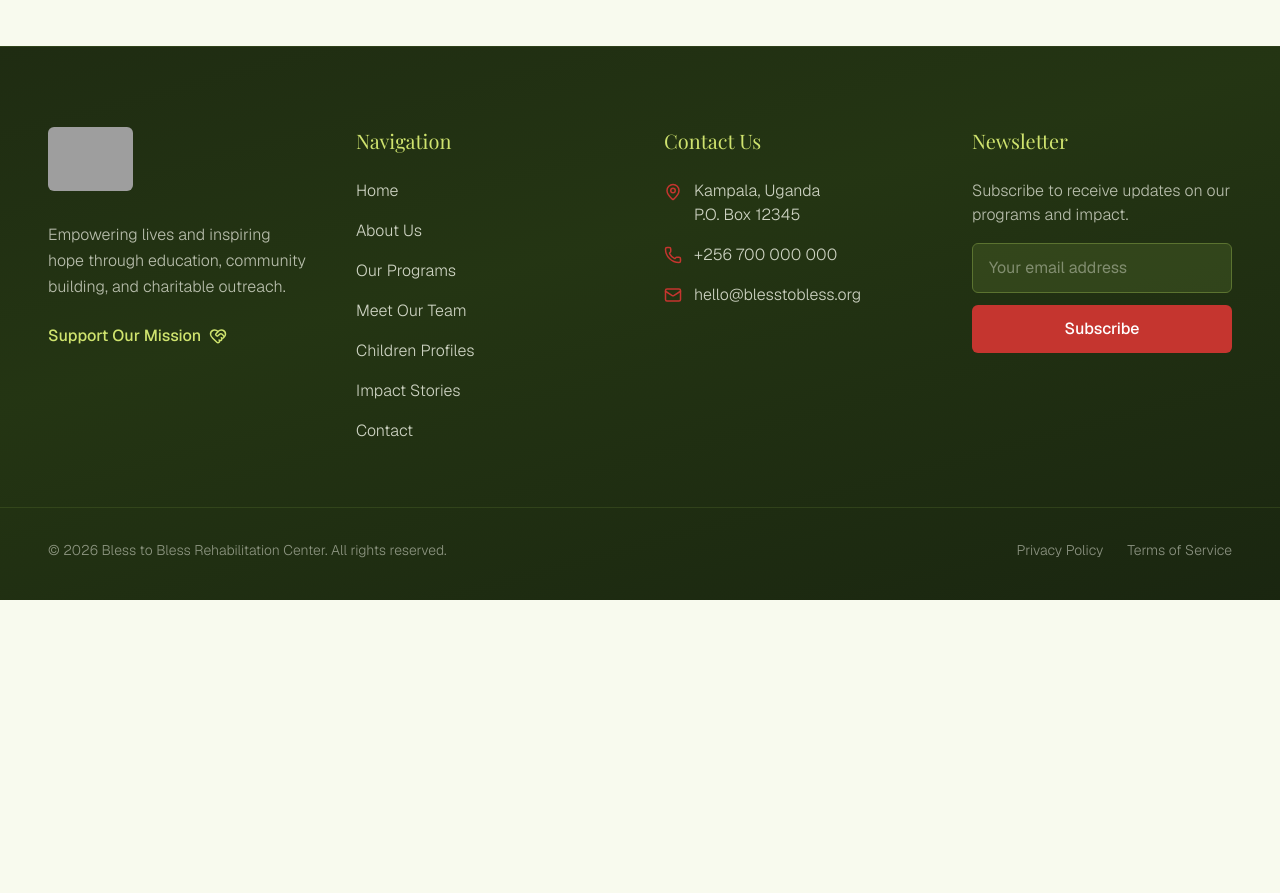
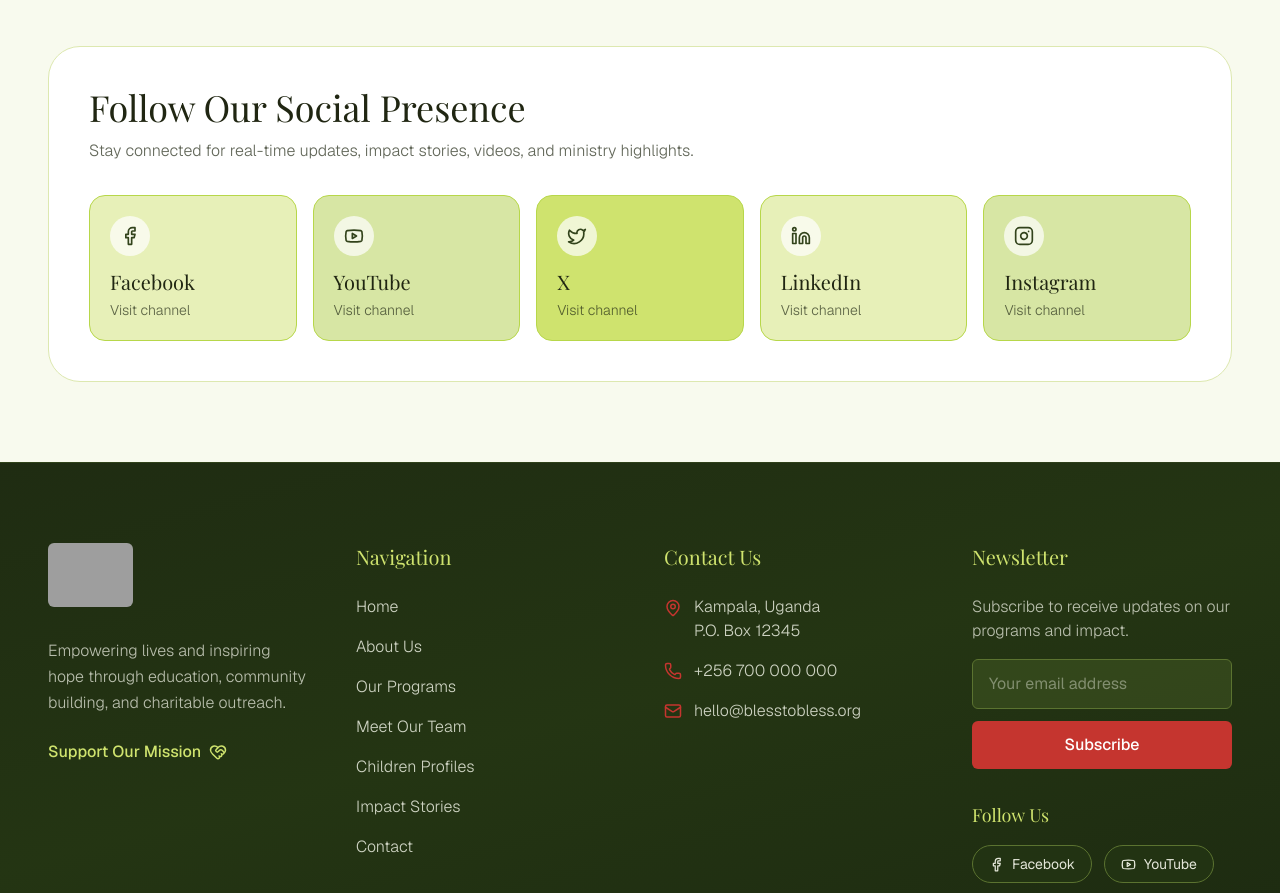
Before and after one commit to balirwaalvin/bless-to-bless-ministries, a Next.js app: page /media in a window 1280 px wide. Shown: the part 1880-2773 px from the top of the page. Before the commit the page ends 2480 px from the top, so only its background shows below. Built offline with nearby package versions, Linux system fonts and the light colour scheme; grey boxes are pictures that could not be loaded; a web font is replaced by a local one.

Commit message:
Add social platform links to footer and media page

```diff
--- a/src/app/media/page.tsx
+++ b/src/app/media/page.tsx
@@ -2,6 +2,40 @@
 
 import { motion } from "framer-motion";
 import TextReveal from "@/components/TextReveal";
+import { Facebook, Instagram, Linkedin, Twitter, Youtube } from "lucide-react";
+
+const socialPlatforms = [
+  {
+    name: "Facebook",
+    href: "https://www.facebook.com/profile.php?id=61569218362710",
+    icon: Facebook,
+    bg: "bg-[#E7F0B8]",
+  },
+  {
+    name: "YouTube",
+    href: "https://youtube.com/@blessedtoblessuganda?si=2AHa05UZoGMqvDip",
+    icon: Youtube,
+    bg: "bg-[#D7E6A4]",
+  },
+  {
+    name: "X",
+    href: "https://x.com/B2BRehab",
+    icon: Twitter,
+    bg: "bg-[#CFE36E]",
+  },
+  {
+    name: "LinkedIn",
+    href: "https://www.linkedin.com/in/blessedto-blessug-a83631403",
+    icon: Linkedin,
+    bg: "bg-[#E7F0B8]",
+  },
+  {
+    name: "Instagram",
+    href: "https://www.instagram.com/blessedtoblessug/",
+    icon: Instagram,
+    bg: "bg-[#D7E6A4]",
+  },
+];
 
 export default function GalleryPage() {
   return (
@@ -55,6 +89,46 @@ export default function GalleryPage() {
           ))}
         </div>
       </section>
+
+      <section className="max-w-7xl mx-auto px-6 lg:px-12 mt-20">
+        <motion.div
+          initial={{ opacity: 0, y: 24 }}
+          whileInView={{ opacity: 1, y: 0 }}
+          viewport={{ once: true, margin: "-80px" }}
+          transition={{ duration: 0.6 }}
+          className="rounded-[2rem] bg-white border border-[#DDE8B0] p-8 md:p-10"
+        >
+          <h2 className="text-3xl md:text-4xl font-serif text-[#202612] mb-3">Follow Our Social Presence</h2>
+          <p className="text-[#202612]/70 font-light mb-8 max-w-3xl">
+            Stay connected for real-time updates, impact stories, videos, and ministry highlights.
+          </p>
+
+          <div className="grid sm:grid-cols-2 lg:grid-cols-5 gap-4">
+            {socialPlatforms.map((social, idx) => {
+              const Icon = social.icon;
+              return (
+                <motion.a
+                  key={social.name}
+                  href={social.href}
+                  target="_blank"
+                  rel="noopener noreferrer"
+                  initial={{ opacity: 0, y: 18 }}
+                  whileInView={{ opacity: 1, y: 0 }}
+                  viewport={{ once: true }}
+                  transition={{ delay: idx * 0.06, duration: 0.4 }}
+                  className={`rounded-2xl ${social.bg} border border-[#B7D74A] p-5 hover:border-[#C5352F] transition-colors group`}
+                >
+                  <div className="w-10 h-10 rounded-full bg-white/70 flex items-center justify-center text-[#32431B] mb-3 group-hover:text-[#C5352F] transition-colors">
+                    <Icon size={20} />
+                  </div>
+                  <h3 className="text-xl font-serif text-[#202612]">{social.name}</h3>
+                  <p className="text-sm text-[#202612]/70 font-light mt-1">Visit channel</p>
+                </motion.a>
+              );
+            })}
+          </div>
+        </motion.div>
+      </section>
     </main>
   );
 }
--- a/src/components/Footer.tsx
+++ b/src/components/Footer.tsx
@@ -2,7 +2,45 @@
 
 import Link from "next/link";
 import Image from "next/image";
-import { HeartHandshake, Mail, MapPin, Phone } from "lucide-react";
+import {
+  Facebook,
+  HeartHandshake,
+  Instagram,
+  Linkedin,
+  Mail,
+  MapPin,
+  Phone,
+  Twitter,
+  Youtube,
+} from "lucide-react";
+
+const socialLinks = [
+  {
+    name: "Facebook",
+    href: "https://www.facebook.com/profile.php?id=61569218362710",
+    icon: Facebook,
+  },
+  {
+    name: "YouTube",
+    href: "https://youtube.com/@blessedtoblessuganda?si=2AHa05UZoGMqvDip",
+    icon: Youtube,
+  },
+  {
+    name: "X",
+    href: "https://x.com/B2BRehab",
+    icon: Twitter,
+  },
+  {
+    name: "LinkedIn",
+    href: "https://www.linkedin.com/in/blessedto-blessug-a83631403",
+    icon: Linkedin,
+  },
+  {
+    name: "Instagram",
+    href: "https://www.instagram.com/blessedtoblessug/",
+    icon: Instagram,
+  },
+];
 
 export default function Footer() {
   return (
@@ -77,6 +115,28 @@ export default function Footer() {
               Subscribe
             </button>
           </form>
+
+          <div className="mt-8">
+            <h5 className="font-serif text-lg text-[#CFE36E] mb-4">Follow Us</h5>
+            <div className="flex flex-wrap gap-3">
+              {socialLinks.map((social) => {
+                const Icon = social.icon;
+                return (
+                  <a
+                    key={social.name}
+                    href={social.href}
+                    target="_blank"
+                    rel="noopener noreferrer"
+                    aria-label={`Visit our ${social.name} page`}
+                    className="inline-flex items-center gap-2 rounded-full border border-[#5B7330] bg-[#243513]/80 px-4 py-2 text-sm text-[#F8FAEE]/90 hover:border-[#CFE36E] hover:text-[#CFE36E] transition-colors"
+                  >
+                    <Icon size={15} />
+                    <span>{social.name}</span>
+                  </a>
+                );
+              })}
+            </div>
+          </div>
         </div>
       </div>
 
```
